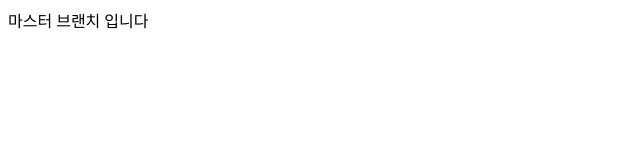
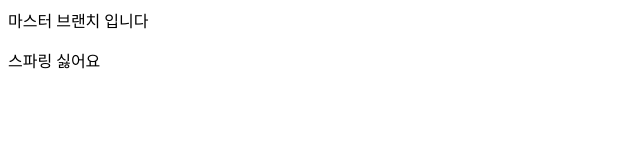
Before and after one commit to qor8916/gitgit, a plain HTML site: page index.html in a window 1280 px wide. Shown: the whole page, without its empty margins (0-640 px from the left). Drawn offline with Linux system fonts and the light colour scheme.

Commit message:
스파링 싫어요

```diff
--- a/index.html
+++ b/index.html
@@ -8,5 +8,6 @@
   </head>
   <body>
     마스터 브랜치 입니다
+    <p>스파링 싫어요</p>
   </body>
 </html>
```
